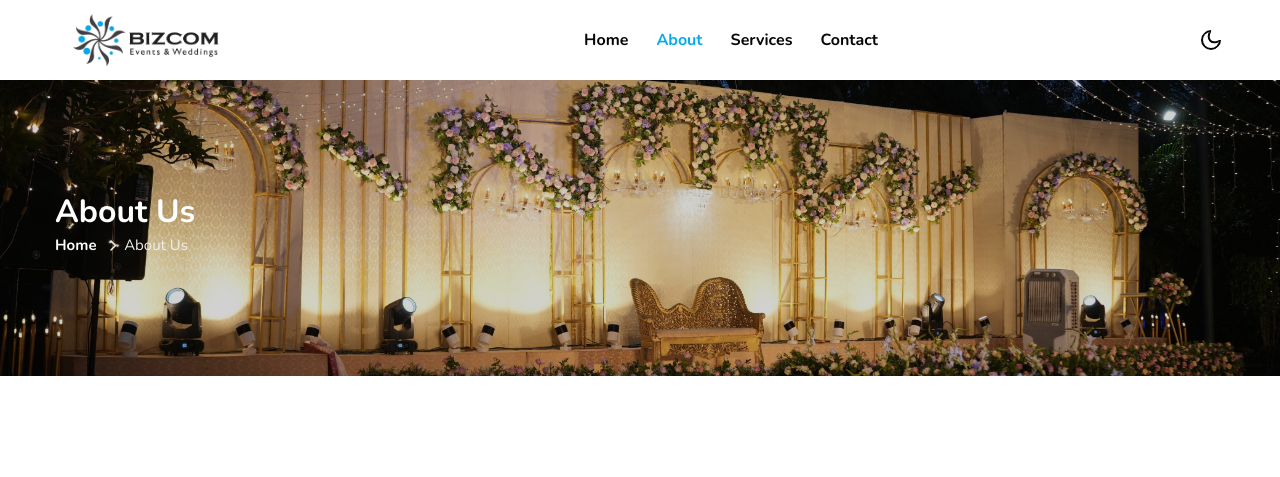
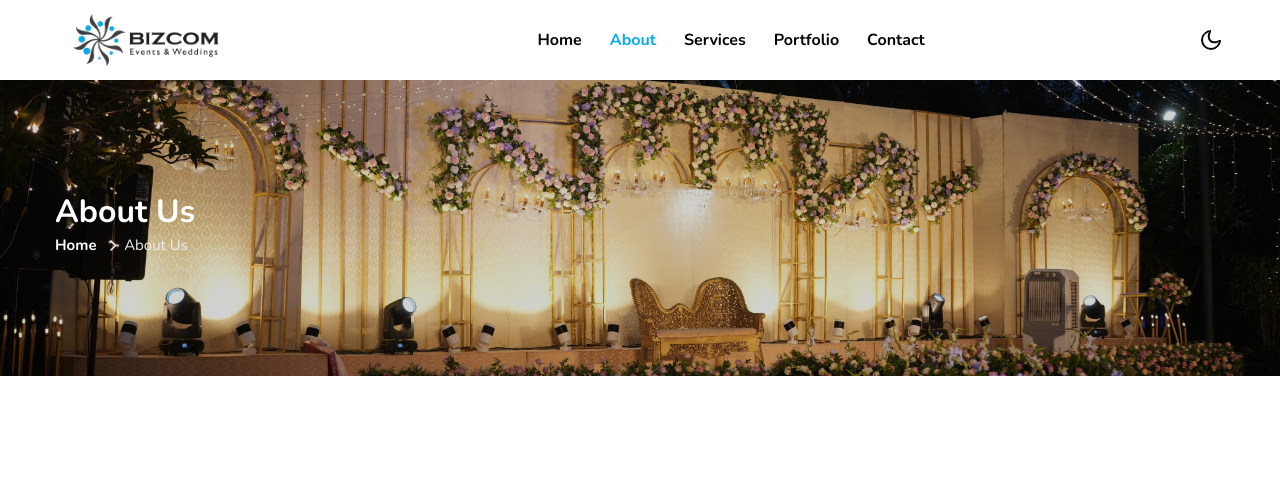
Before and after one commit to bizcom947/web, a plain HTML site: page about.html in a window 1280 px wide. Shown: the top 477 px of the page. Drawn offline with nearby package versions, Linux system fonts and the light colour scheme.

Commit message:
Update about.html .3

```diff
--- a/about.html
+++ b/about.html
@@ -56,7 +56,9 @@ Author URL: http://w3layouts.com
                         <li class="nav-item">
                             <a class="nav-link" href="services.html">Services</a>
                         </li>
-
+                                   <li class="nav-item">
+                            <a class="nav-link" href="gallery.html">
+Portfolio</a>
                         <li class="nav-item">
                             <a class="nav-link" href="contact.html">Contact</a>
                         </li>
```
